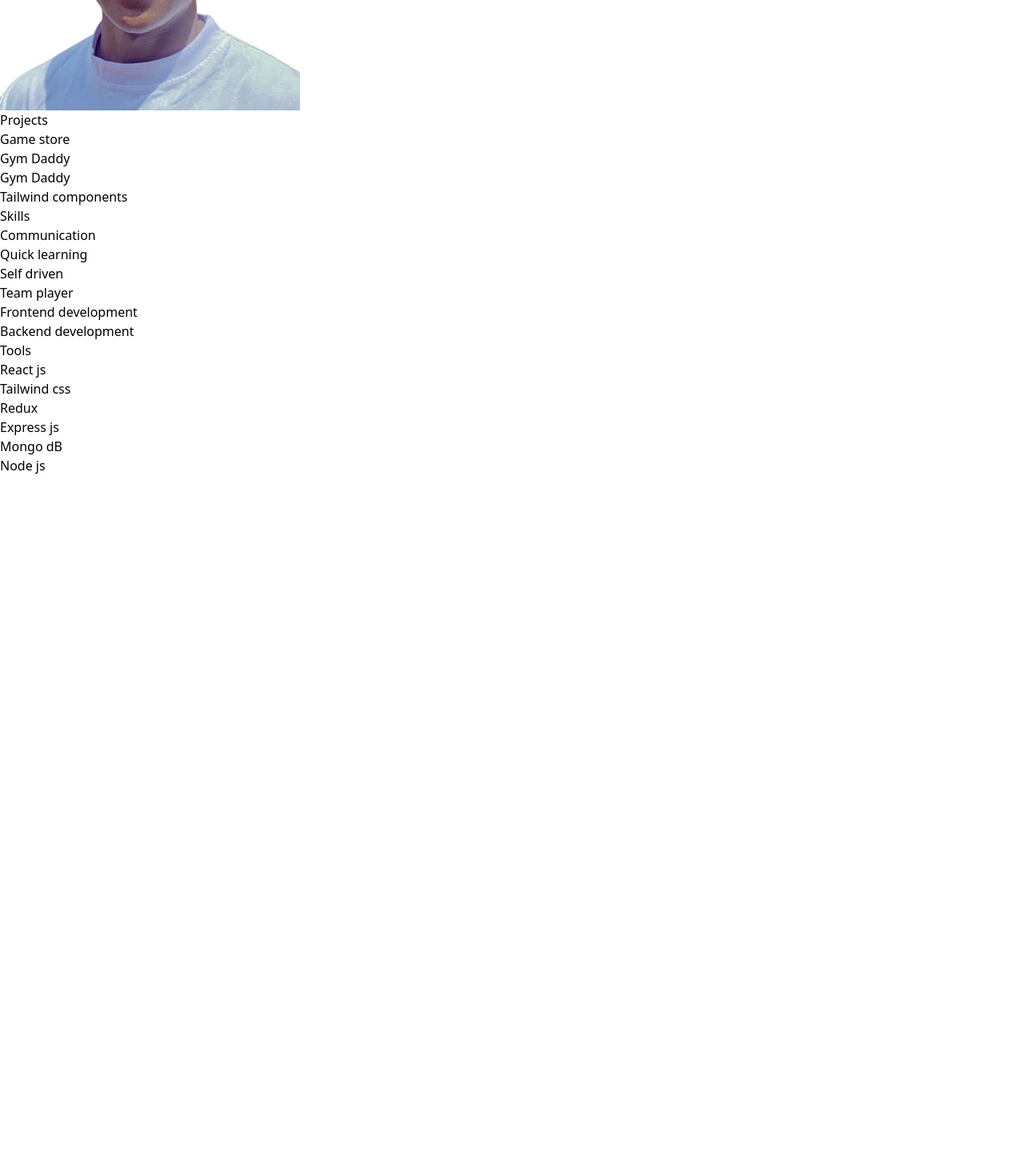
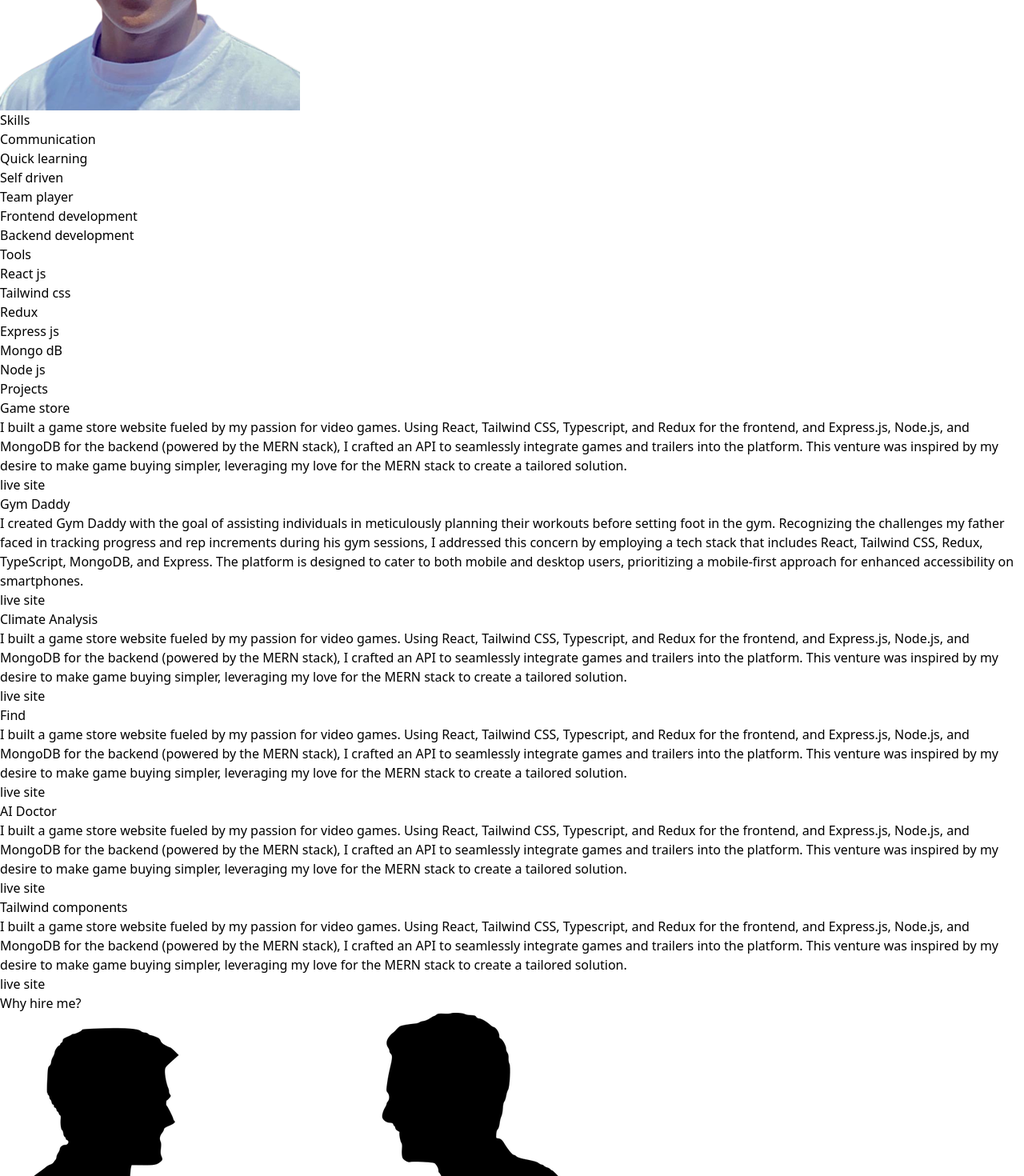
Before and after one commit to Shafiquedev256/my-portfolio, a React (Vite) app: page / in a window 1280 px wide. Shown: the part 620-2090 px from the top of the page at 80% size. Before the commit the page ends 1214 px from the top, so only its background shows below. Built offline with nearby package versions, Linux system fonts and the light colour scheme.

Commit message:
added new sections

```diff
--- a/src/App.tsx
+++ b/src/App.tsx
@@ -3,6 +3,7 @@ import {Intro} from "./components/intro"
 import {About} from "./components/about"
 import {Projects} from "./components/projects"
 import {Skills} from "./components/Skills"
+import {HireMe} from "./components/whyHire"
 
 function App() {
 
@@ -12,10 +13,9 @@ function App() {
     <Header/>
     <Intro/>
     <About/>
-    <div className="md:flex md:flex-row md:justify-evenly">
+     <Skills/>
     <Projects/>
-    <Skills/>
-    </div>
+    <HireMe/>
     </>
   )
 }
--- a/src/components/Skills.tsx
+++ b/src/components/Skills.tsx
@@ -4,9 +4,9 @@ export const Skills = ()=>{
 
   return (
     <>
-    <div className="mx-2 relative h-fit md:flex md:flex-row md:w-3/6 md:justify-evenly">
+    <div className="mx-2 relative h-fit md:flex md:flex-row md:w-[90%]  md:justify-evenly mf:items-center md:ml-10">
     <div>
-     <div className="font-light text-2xl  my-3">Skills</div>
+     <div className="font-light text-2xl  my-3 pl-2">Skills</div>
      <ul className="space-y-1 p-3">
      <li>Communication</li>
      <li>Quick learning</li>
@@ -23,7 +23,7 @@ export const Skills = ()=>{
      <div className="w-[50%] h-[50%] absolute p-3  top-0 right-0 border-0  border-t-2  border-r-[#f6b7]   rounded-tr-2xl   border-r-2 border-t-[#dadbf1]"></div>
 
      <div>
-     <div className="font-light text-2xl  my-3">Tools</div>
+     <div className="font-light text-2xl  my-3 pl-3">Tools</div>
      <ul className="space-y-1 p-3">
      <li>React js</li>
      <li>Tailwind css</li>
--- a/src/components/about.tsx
+++ b/src/components/about.tsx
@@ -5,7 +5,7 @@ export const About = ()=>{
   return(
     <>
     <div className="font-light text-2xl ml-2 my-3">About Me</div>
-    <div className="md:flex md:flex-row border-gradient border-0 border-l-8 ">
+    <div className="md:flex md:flex-row border-gradient border-0 border-l-8 ml-2">
     <div className="  text-gray-900  pl-4 m-2 space-y-2">
 <p>Hello! I'm <b>Shafiq</b>, a Web  developer. I developed an interest in programming while searching for a way to express who I am and what I believe in. My passion lies in crafting solutions that not only address personal challenges but also have a positive impact on the world. I strive to create avenues for everyone to access high-quality products and services from dedicated providers.</p>
 
--- a/src/components/projects.tsx
+++ b/src/components/projects.tsx
@@ -9,54 +9,62 @@ const [openGym,setOpenGym] = useState(false)
     <div className="relative m-2">
 
       <div className="font-light text-2xl ml-2 my-3">Projects</div>
-
+      <div className="md:grid md:grid-cols-3">
       <div className="m-3">
       <div className="font-bold border-0 border-b-[2px] border-gradient w-fit" onClick={()=>{setOpenGame(!openGame)}}> Game store </div>
-      {
-        openGame&&(  <div className="w-72 text-sm space-y-2 border-[2px] border-gradient  p-2   my-2">
+      <div className="w-72 text-sm space-y-2 border-[2px] text-gray-600 border-gradient  p-2   my-2">
       <p>
       I built a game store website fueled by my passion for video games. Using React, Tailwind CSS, Typescript, and Redux for the frontend, and Express.js, Node.js, and MongoDB for the backend (powered by the MERN stack), I crafted an API to seamlessly integrate games and trailers into the platform. This venture was inspired by my desire to make game buying simpler, leveraging my love for the MERN stack to create a tailored solution.</p>
      <a href="https://games-store-sandy.vercel.app/"> <div  className=" border-0 p-2  bg-[#f6b7] text-white font-bold text-sm rounded w-fit">live site</div></a>
-      </div>)
-      }
+      </div>
       </div>
 
       <div className="m-3">
-      <div className="font-bold border-0 border-b-[2px] border-gradient w-fit" onClick={()=>{setOpenGym(!openGym)}}>Gym Daddy</div>
-      {
-        openGym&&(  <div className="w-72 text-sm space-y-2 border-[2px] border-gradient  p-2   my-2">
+      <div className="font-bold border-0 border-b-[2px] border-gradient w-fit" onClick={()=>{setOpenGym(!openGym)}}>Gym Daddy</div>  <div className="w-72 text-sm space-y-2 border-[2px] border-gradient  p-2   my-2">
       <p>
       I created Gym Daddy with the goal of assisting individuals in meticulously planning their workouts before setting foot in the gym. Recognizing the challenges my father faced in tracking progress and rep increments during his gym sessions, I addressed this concern by employing a tech stack that includes React, Tailwind CSS, Redux, TypeScript, MongoDB, and Express. The platform is designed to cater to both mobile and desktop users, prioritizing a mobile-first approach for enhanced accessibility on smartphones.
       </p>
      <a href="https://gym-daddy.vercel.app/"> <div  className=" border-0 p-2  bg-[#f6b7] text-white font-bold text-sm rounded w-fit">live site</div></a>
-      </div>)
-      }
+      </div>
       </div>
 
 
       <div className="m-3">
-      <div className="font-bold border-0 border-b-[2px] border-gradient w-fit" onClick={()=>{setOpenGame(!openGame)}}> Gym Daddy </div>
-      {
-        openGame&&(  <div className="w-72 text-sm space-y-2 border-[2px] border-gradient  p-2   my-2">
+      <div className="font-bold border-0 border-b-[2px] border-gradient w-fit" onClick={()=>{setOpenGame(!openGame)}}>Climate Analysis</div>
+      <div className="w-72 text-sm space-y-2 border-[2px] border-gradient  p-2   my-2">
       <p>
       I built a game store website fueled by my passion for video games. Using React, Tailwind CSS, Typescript, and Redux for the frontend, and Express.js, Node.js, and MongoDB for the backend (powered by the MERN stack), I crafted an API to seamlessly integrate games and trailers into the platform. This venture was inspired by my desire to make game buying simpler, leveraging my love for the MERN stack to create a tailored solution.</p>
      <a href="https://games-store-sandy.vercel.app/"> <div  className=" border-0 p-2  bg-[#f6b7] text-white font-bold text-sm rounded w-fit">live site</div></a>
-      </div>)
-      }
+      </div>
       </div>
 
+            <div className="m-3">
+      <div className="font-bold border-0 border-b-[2px] border-gradient w-fit" onClick={()=>{setOpenGame(!openGame)}}>Find</div>
+      <div className="w-72 text-sm space-y-2 border-[2px] border-gradient  p-2   my-2">
+      <p>
+      I built a game store website fueled by my passion for video games. Using React, Tailwind CSS, Typescript, and Redux for the frontend, and Express.js, Node.js, and MongoDB for the backend (powered by the MERN stack), I crafted an API to seamlessly integrate games and trailers into the platform. This venture was inspired by my desire to make game buying simpler, leveraging my love for the MERN stack to create a tailored solution.</p>
+     <a href="https://games-store-sandy.vercel.app/"> <div  className=" border-0 p-2  bg-[#f6b7] text-white font-bold text-sm rounded w-fit">live site</div></a>
+      </div>
+      </div>
+
+      <div className="m-3">
+      <div className="font-bold border-0 border-b-[2px] border-gradient w-fit" onClick={()=>{setOpenGame(!openGame)}}>AI Doctor</div>
+      <div className="w-72 text-sm space-y-2 border-[2px] border-gradient  p-2   my-2">
+      <p>
+      I built a game store website fueled by my passion for video games. Using React, Tailwind CSS, Typescript, and Redux for the frontend, and Express.js, Node.js, and MongoDB for the backend (powered by the MERN stack), I crafted an API to seamlessly integrate games and trailers into the platform. This venture was inspired by my desire to make game buying simpler, leveraging my love for the MERN stack to create a tailored solution.</p>
+     <a href="https://games-store-sandy.vercel.app/"> <div  className=" border-0 p-2  bg-[#f6b7] text-white font-bold text-sm rounded w-fit">live site</div></a>
+      </div>
+      </div>
 
       <div className="m-3">
       <div className="font-bold border-0 border-b-[2px] border-gradient w-fit" onClick={()=>{setOpenGame(!openGame)}}>Tailwind components</div>
-      {
-        openGame&&(  <div className="w-72 text-sm space-y-2 border-[2px] border-gradient  p-2   my-2">
+       <div className="w-72 text-sm space-y-2 border-[2px] border-gradient  p-2   my-2">
       <p>
       I built a game store website fueled by my passion for video games. Using React, Tailwind CSS, Typescript, and Redux for the frontend, and Express.js, Node.js, and MongoDB for the backend (powered by the MERN stack), I crafted an API to seamlessly integrate games and trailers into the platform. This venture was inspired by my desire to make game buying simpler, leveraging my love for the MERN stack to create a tailored solution.</p>
      <a href="https://games-store-sandy.vercel.app/"> <div  className=" border-0 p-2  bg-[#f6b7] text-white font-bold text-sm rounded w-fit">live site</div></a>
-      </div>)
-      }
       </div>
-
+      </div>
+      </div>
       </div>
     </>
     )
--- /dev/null
+++ b/src/components/whyHire.tsx
@@ -0,0 +1,18 @@
+import shakeHand from "../assets/silhouette-shaking-hands-3186564.png"
+
+export const HireMe = ()=>{
+
+  return (
+    <>
+    <div className="m-2">
+    <div className="font-light text-2xl ml-2 my-3">Why hire me?</div>
+    <div className="md:flex md:flex-row md:items-center">
+    <img src={shakeHand} className="w-52 "/>
+    <div>
+As an innovative problem solver, I leverage my expertise in web programming to craft intelligent and creative solutions tailored to meet your specific challenges. With a keen eye for detail and a passion for staying ahead of industry trends, I ensure that my solutions not only address your current needs but also anticipate future demands. By combining technical prowess with a deep understanding of client objectives, I deliver results that exceed expectations and drive success. Hiring me means gaining a dedicated partner committed to transforming obstacles into opportunities through innovative thinking and effective web programming skills.
+    </div>
+    </div>
+    </div>
+    </>
+    )
+}
```
Also changed, not shown: src/assets/silhouette-shaking-hands-3186564.png (added), src/silhouette-shaking-hands-3186564.png (added).
